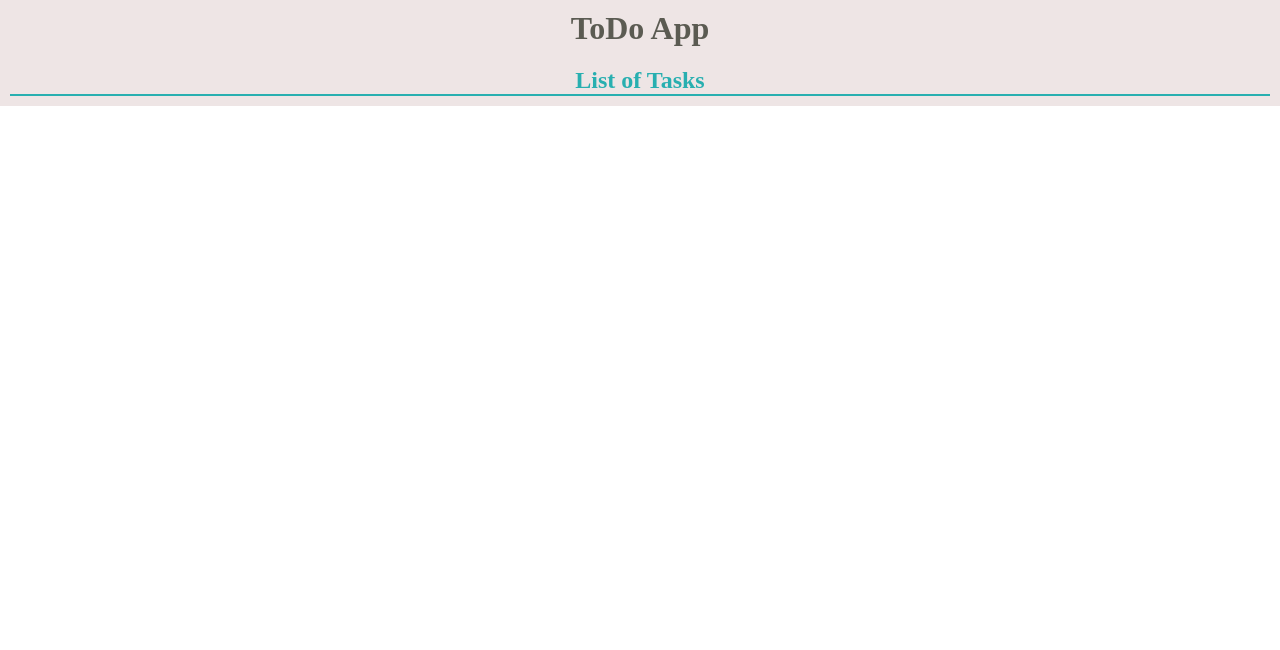
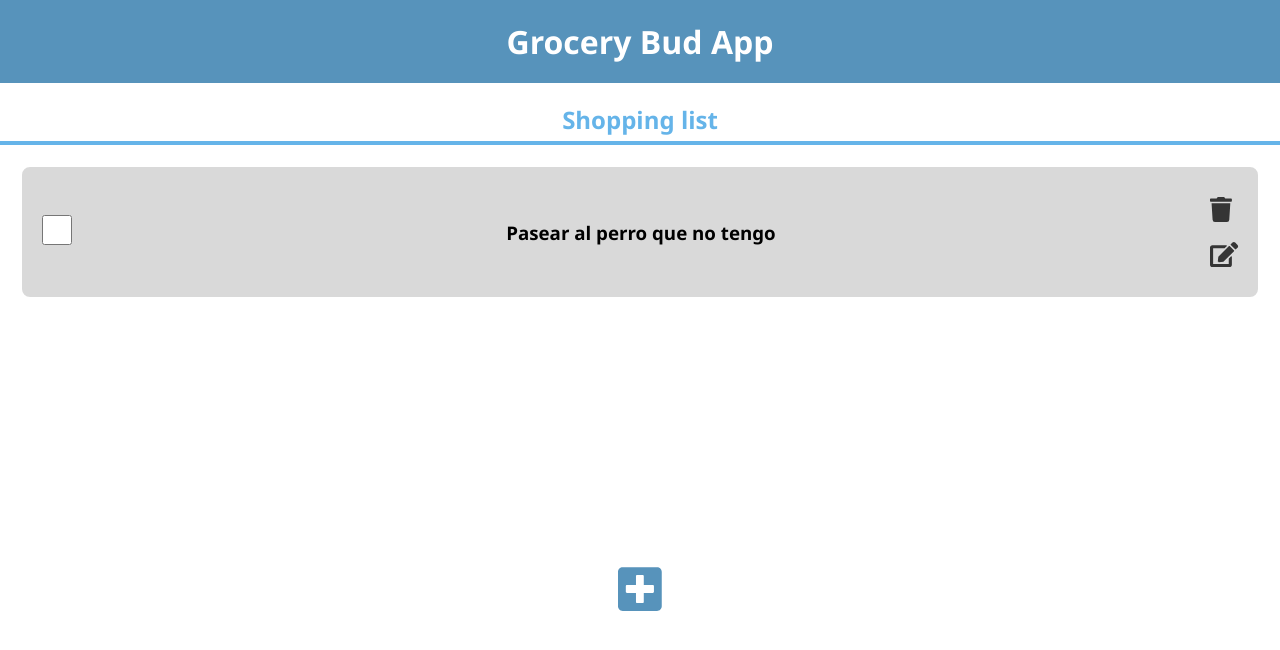
Before and after one commit to AbrahamRosalesowo/grocery-app, a React (Create React App) app in the folder grocery-app/: page / in a window 1280 px wide. Shown: the top 650 px of the page. Built offline with nearby package versions, Linux system fonts and the light colour scheme.

Commit message:
frontend finished

```diff
--- a/grocery-app/package.json
+++ b/grocery-app/package.json
@@ -3,6 +3,11 @@
   "version": "0.1.0",
   "private": true,
   "dependencies": {
+    "@fortawesome/fontawesome-svg-core": "^1.2.32",
+    "@fortawesome/free-brands-svg-icons": "^5.15.1",
+    "@fortawesome/free-regular-svg-icons": "^5.15.1",
+    "@fortawesome/free-solid-svg-icons": "^5.15.1",
+    "@fortawesome/react-fontawesome": "^0.1.12",
     "@testing-library/jest-dom": "^5.11.5",
     "@testing-library/react": "^11.1.1",
     "@testing-library/user-event": "^12.2.0",
--- a/grocery-app/public/index.html
+++ b/grocery-app/public/index.html
@@ -24,7 +24,7 @@
       work correctly both with client-side routing and a non-root public URL.
       Learn how to configure a non-root public URL by running `npm run build`.
     -->
-    <title>React App</title>
+    <title>Grocery Budget App</title>
   </head>
   <body>
     <noscript>You need to enable JavaScript to run this app.</noscript>
--- a/grocery-app/src/App.css
+++ b/grocery-app/src/App.css
@@ -1,20 +1,77 @@
-*{
+* {
   padding: 0;
   margin: 0;
+  text-align: center;
+  font-family: "Segoe UI", Tahoma, Geneva, Verdana, sans-serif;
 }
 
-.header{
+.header {
+  padding: 20px;
+  background-color: #5793bb;
+}
+.header > h1 {
+  color: #ffffff;
+}
+.tab {
+  padding: 20px;
+  padding-bottom: 5px;
+  border-bottom: 4px solid #65b4e9;
+  color: #65b4e9;
+}
+.list-item {
+  border: 2px solid #ffffff;
+  border-radius: 10px;
+  overflow: hidden;
+  padding: 20px;
+  margin: 20px;
+  background-color: #d9d9d9;
+}
+
+.item-elements {
+  display: flex;
+  flex-direction: row;
+  align-items: center;
+  justify-content: space-between;
+}
+.options {
+  font-size: 50px;
+  color: #5793bb;
   padding: 10px;
-  text-align: center;
-  background-color: #eee5e5;
-  color: #28afb0;
 }
-.header > h1{
-  color: #37392e;
+
+.item-options {
+  padding: 10px 0px;
+  display: block;
+  font-size: 25px;
+}
+.plus{
+  cursor: pointer;
+}
+.plus:hover {
   opacity: .8;
 }
 
-.tab{
-  margin-top: 20px;
-  border-bottom: 2px solid #28afb0;
+input.checkbox {
+  width: 30px;
+  height: 30px;
 }
+.content {
+  overflow: auto;
+  height: 400px;
+  width: 100%;
+}
+
+.trash {
+  color: #353535;
+}
+.trash:hover{
+  color: #da2a2a;
+  cursor: pointer;
+}
+.edit{
+  color: #353535;
+}
+.edit:hover{
+  color: #5acfb6;
+  cursor: pointer;
+}
--- a/grocery-app/src/App.js
+++ b/grocery-app/src/App.js
@@ -3,14 +3,15 @@ import React from "react";
 
 import Header from './components/Header';
 import TaskList from './components/TaskList';
-//import {} from './components/Options';
+import Options from "./components/Options";
 
 function App() {
   return (
-    <>
+    <main className="main">
   <Header />
   <TaskList />
-    </>
+  <Options />
+    </main>
   );
 }
 
--- a/grocery-app/src/components/Header.js
+++ b/grocery-app/src/components/Header.js
@@ -4,8 +4,7 @@ class Header extends React.Component{
 render(){
     return(
         <header className="header">
-            <h1>ToDo App</h1>
-            <h2 className="tab">List of Tasks</h2>
+            <h1>Grocery Bud App</h1>
         </header>
     );
 }
--- a/grocery-app/src/components/Options.js
+++ b/grocery-app/src/components/Options.js
@@ -0,0 +1,12 @@
+import React from "react";
+import { FontAwesomeIcon } from "@fortawesome/react-fontawesome";
+import {faPlusSquare} from '@fortawesome/free-solid-svg-icons';
+
+const Options = () => {
+  return(
+    <footer className="options">
+      <FontAwesomeIcon icon={faPlusSquare} className="plus" />
+    </footer>
+  );
+  }
+export default Options;
--- a/grocery-app/src/components/TaskList.js
+++ b/grocery-app/src/components/TaskList.js
@@ -1,13 +1,33 @@
-import React from 'react';
+import React from "react";
+import { FontAwesomeIcon } from "@fortawesome/react-fontawesome";
+import { faTrash } from "@fortawesome/free-solid-svg-icons";
+import { faEdit } from "@fortawesome/free-solid-svg-icons";
 
-class TaskList extends React.Component{
-render(){
-    return(
-        <footer className="options">
-
-        </footer>
+class TaskList extends React.Component {
+  render() {
+    return (
+      <>
+        <h2 className="tab">Shopping list</h2>
+        <div className="content">
+          <div className="list-item">
+            <div className="item-elements">
+              <form>
+                <input type="checkbox" className="checkbox"></input>
+              </form>
+              <h3>Pasear al perro que no tengo</h3>
+              <div>
+                <FontAwesomeIcon
+                  icon={faTrash}
+                  className="item-options trash"
+                />
+                <FontAwesomeIcon icon={faEdit} className="item-options edit" />
+              </div>
+            </div>
+          </div>
+        </div>
+      </>
     );
-}
+  }
 }
 
 export default TaskList;
```
Also changed, not shown: grocery-app/140a1cd44c3f9aff5175ec2e369c57ad.gif (deleted), 1 other file (tests, documents, lock files or other folders).
